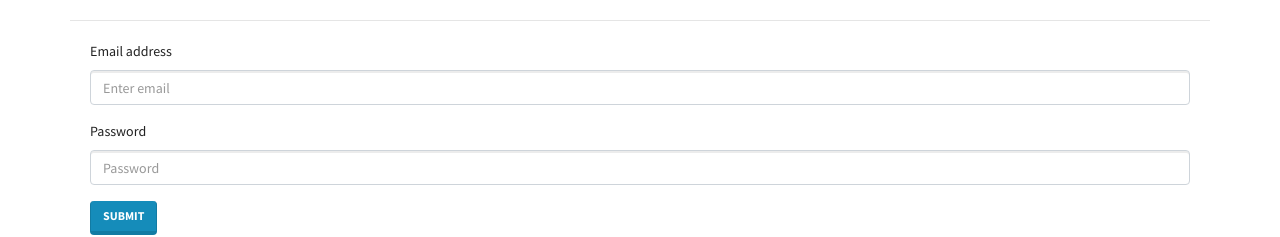
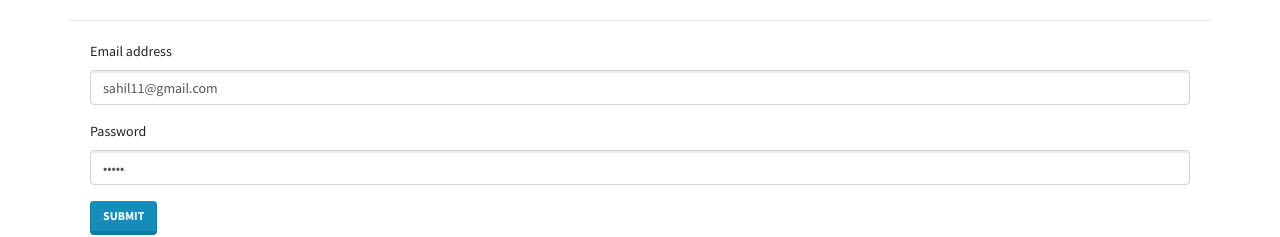
Before and after one commit to piyushpratek/NoteZipper, a React (Vite) app in the folder frontend/: page /login in a window 1280 px wide. Shown: the part 145-382 px from the top of the page. Built offline with nearby package versions, Linux system fonts and the light colour scheme.

Commit message:
worked on login register

```diff
--- a/frontend/src/redux/store.ts
+++ b/frontend/src/redux/store.ts
@@ -8,6 +8,7 @@ export const store = configureStore({
     note: noteSlice,
   },
 });
+
 // Infer the `RootState` and `AppDispatch` types from the store itself
 export type RootState = ReturnType<typeof store.getState>;
 // Inferred type: {posts: PostsState, comments: CommentsState, users: UsersState}
--- a/frontend/src/screens/LoginScreen/LoginScreen.tsx
+++ b/frontend/src/screens/LoginScreen/LoginScreen.tsx
@@ -1,26 +1,18 @@
-import axios from 'axios';
-import { userInfo } from 'os';
 import React, { useEffect, useState } from 'react';
 import { Form, Button, Row, Col } from 'react-bootstrap';
 import { Link, useNavigate } from 'react-router-dom';
 import ErrorMessage from '../../components/ErrorMessage';
 import Loading from '../../components/Loading';
 import MainScreen from '../../components/MainScreen';
-import {
-  setUserLoginFailed,
-  setUserLoginLoading,
-  setUserLoginSuccess,
-} from '../../redux/userSlice';
 import './LoginScreen.css';
 import { useSelector, useDispatch } from 'react-redux';
 import type { RootState } from '../../redux/store';
 import { login } from '../../actions/userActions';
 
 const LoginScreen = () => {
-  const [email, setEmail] = useState('');
-  const [password, setPassword] = useState('');
-  // const [error, setError] = useState(false);
-  // const [loading, setLoading] = useState(false);
+  const [email, setEmail] = useState('sahil11@gmail.com');
+  const [password, setPassword] = useState('Sahil');
+
   const dispatch = useDispatch();
   const navigate = useNavigate();
 
@@ -35,26 +27,7 @@ const LoginScreen = () => {
 
   const submitHandler = async (e: any) => {
     e.preventDefault();
-    try {
-      dispatch(setUserLoginLoading());
-
-      const { data } = await axios.post('/api/users/login', {
-        email,
-        password,
-      });
-
-      dispatch(setUserLoginSuccess(data));
-
-      localStorage.setItem('userInfo', JSON.stringify(data));
-    } catch (error: any) {
-      dispatch(
-        setUserLoginFailed(
-          error.response && error.response.data.message
-            ? error.response.data.message
-            : error.message
-        )
-      );
-    }
+    dispatch(login(email, password) as any);
   };
   return (
     <div>
```
